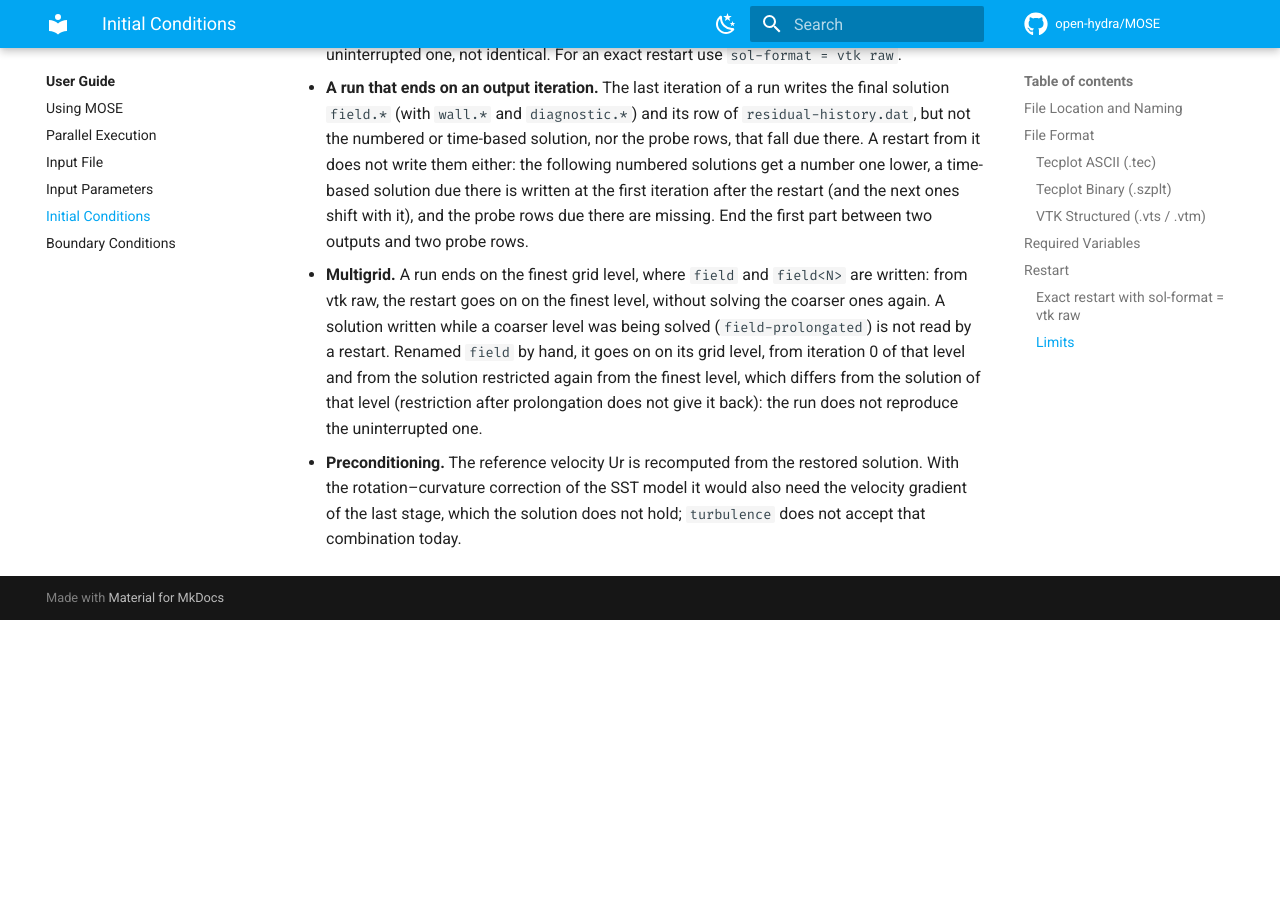
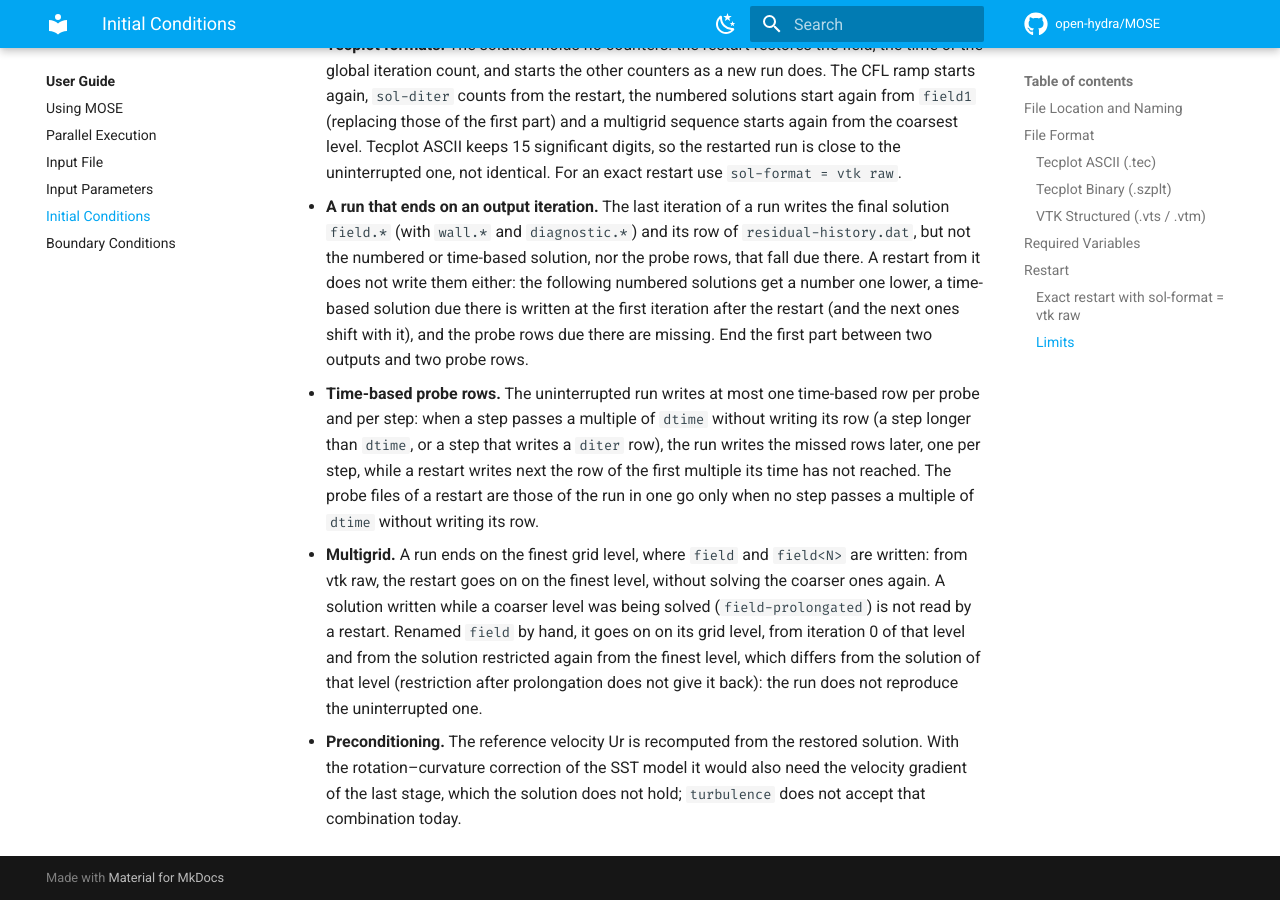
Before and after one commit to open-hydra/MOSE, an MkDocs documentation site: the page built from docs/user/initial-conditions.md, in a window 1280 px wide and 900 px high, scrolled down 4188 px. Built offline with MkDocs 1.6.1 and Material for MkDocs 9.7.7, drawn with Linux system fonts in a browser that asks for light colours; comment, search, counter and statistics services are not loaded; before the commit the page ends 4808 px from its top, so only the background shows below that; some of the changed text lies outside the part shown.

Commit message:
Docs: state the restart limits for probe rows and for later rows
Two more limits of a restart in initial-conditions.md:

- the uninterrupted run writes at most one time-based probe row per
  probe and per step, so when a step passes a multiple of dtime without
  writing its row (a step longer than dtime, or a step that writes a
  diter row) it writes the missed rows later, one per step, while a
  restart takes the next row from its time: the probe files of a
  restart are those of the run in one go only when no step passes a
  multiple of dtime without writing its row;
- a restart from the last field<N>, after a run that went on beyond
  it, appends to residual-history.dat and to the probe files after the
  rows written past that solution: they have to be removed by hand.

Co-Authored-By: Claude Opus 5.5 <noreply@anthropic.com>

```diff
--- a/docs/user/initial-conditions.md
+++ b/docs/user/initial-conditions.md
@@ -105,6 +105,8 @@ every rank stops, also when one rank alone holds the value.
 
 When resuming from a previous run (`newrun = false` in `input.ini`), MOSE reads the initial condition from the latest solution file in `OUTPUT/` instead of from `INPUT/`: `OUTPUT/field.*`, written at the end of a run, or else the highest-numbered `OUTPUT/field<N>.*` (`sol-overwrite = false`). The file is read through ORION, in the `sol-format` format. The flow field is restored, with the physical time of a time-accurate run and the global iteration count of a steady run.
 
+If the run went on after the solution the restart reads (it stopped without writing `field.*`, and the restart reads the last `field<N>`), `residual-history.dat` and the probe files still hold the rows written after that solution, and the restart appends its rows after them: remove those rows before restarting.
+
 ### Exact restart with `sol-format = vtk raw`
 
 A vtk raw solution stores every value with all its bits, and the field solution also stores, as field data of its `.vts` files, the counters that decide what the run does and writes next:
@@ -128,5 +130,6 @@ Time-based probe rows (`dtime`) fall on the multiples of `dtime`. A restart that
 
 - **Tecplot formats.** The solution holds no counters: the restart restores the field, the time or the global iteration count, and starts the other counters as a new run does. The CFL ramp starts again, `sol-diter` counts from the restart, the numbered solutions start again from `field1` (replacing those of the first part) and a multigrid sequence starts again from the coarsest level. Tecplot ASCII keeps 15 significant digits, so the restarted run is close to the uninterrupted one, not identical. For an exact restart use `sol-format = vtk raw`.
 - **A run that ends on an output iteration.** The last iteration of a run writes the final solution `field.*` (with `wall.*` and `diagnostic.*`) and its row of `residual-history.dat`, but not the numbered or time-based solution, nor the probe rows, that fall due there. A restart from it does not write them either: the following numbered solutions get a number one lower, a time-based solution due there is written at the first iteration after the restart (and the next ones shift with it), and the probe rows due there are missing. End the first part between two outputs and two probe rows.
+- **Time-based probe rows.** The uninterrupted run writes at most one time-based row per probe and per step: when a step passes a multiple of `dtime` without writing its row (a step longer than `dtime`, or a step that writes a `diter` row), the run writes the missed rows later, one per step, while a restart writes next the row of the first multiple its time has not reached. The probe files of a restart are those of the run in one go only when no step passes a multiple of `dtime` without writing its row.
 - **Multigrid.** A run ends on the finest grid level, where `field` and `field<N>` are written: from vtk raw, the restart goes on on the finest level, without solving the coarser ones again. A solution written while a coarser level was being solved (`field-prolongated`) is not read by a restart. Renamed `field` by hand, it goes on on its grid level, from iteration 0 of that level and from the solution restricted again from the finest level, which differs from the solution of that level (restriction after prolongation does not give it back): the run does not reproduce the uninterrupted one.
 - **Preconditioning.** The reference velocity Ur is recomputed from the restored solution. With the rotation–curvature correction of the SST model it would also need the velocity gradient of the last stage, which the solution does not hold; `turbulence` does not accept that combination today.
```
